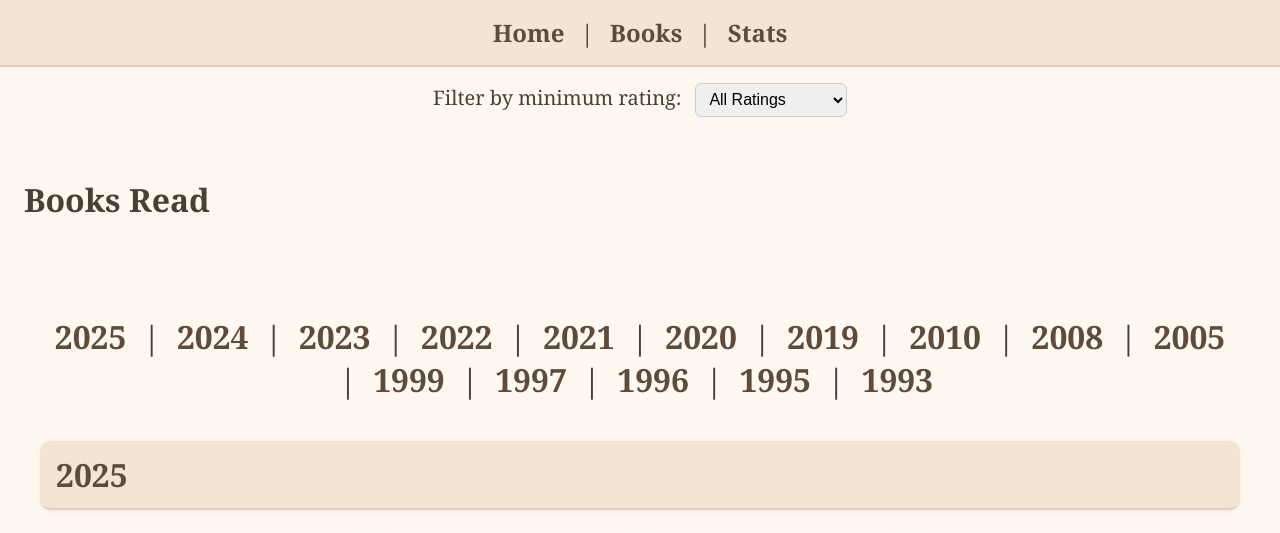
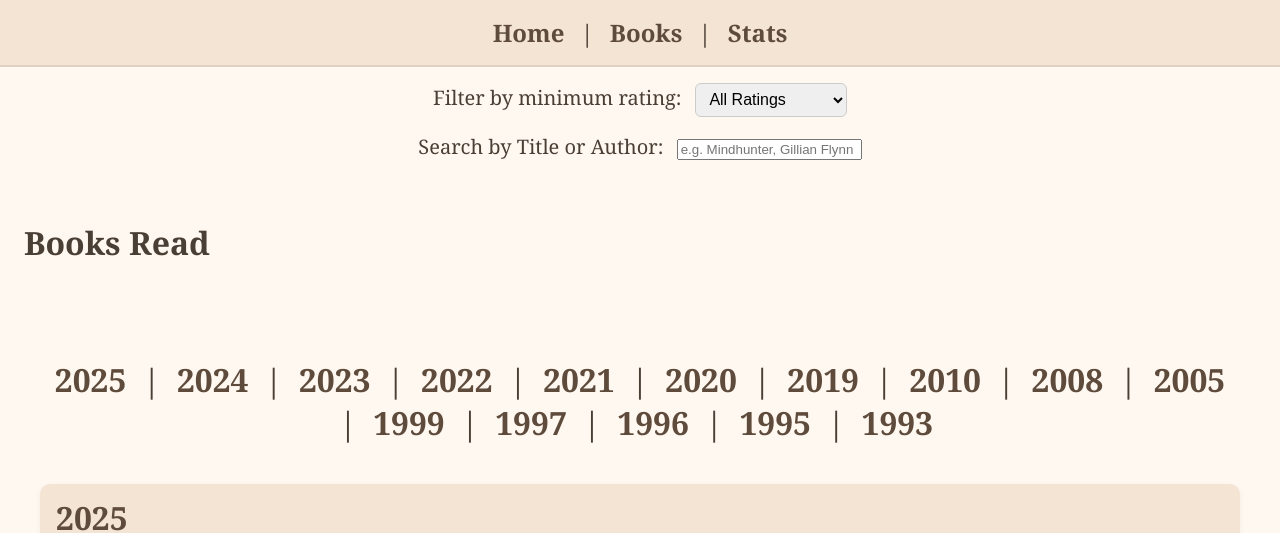
Before and after one commit to kellybearclawz/mybooks, a plain HTML site: page books.html in a window 1280 px wide. Shown: the top 533 px of the page. Drawn offline with nearby package versions, Linux system fonts and the light colour scheme.

Commit message:
Update books.html

```diff
--- a/books.html
+++ b/books.html
@@ -26,6 +26,10 @@
       <option value="5">★★★★★ only</option>
   </select>
   </div>
+  <div class="filter-controls">
+    <label for="searchBox">Search by Title or Author:</label>
+    <input type="text" id="searchBox" placeholder="e.g. Mindhunter, Gillian Flynn" />
+  </div>
 <main>
   <h1>Books Read</h1>
   <div id="year-links" class="year-links"></div>
```
